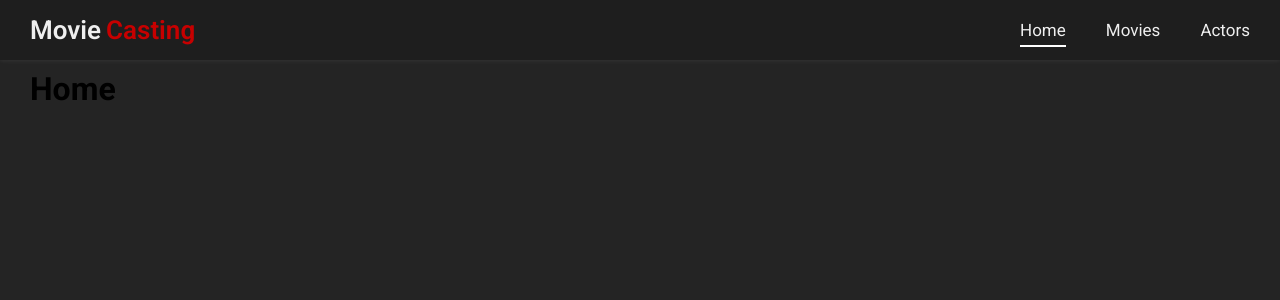
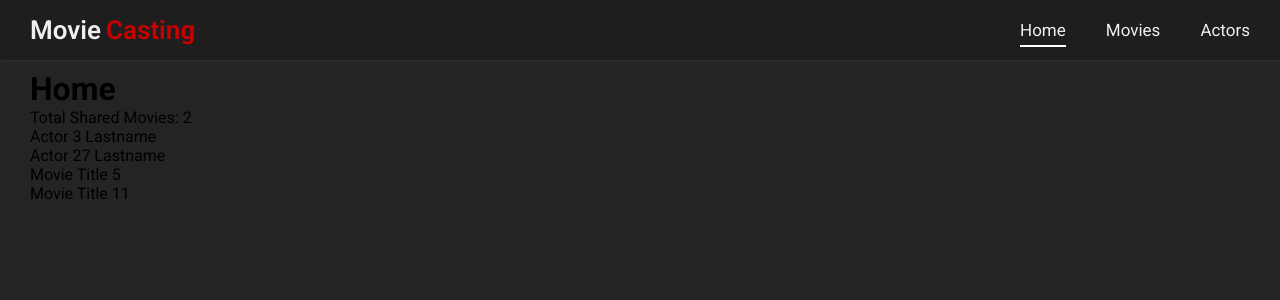
Before and after one commit to nikolai-dimitrov/Sirma-Movie-App, a React (Vite) app in the folder Sirma-Movie-App/: page / in a window 1280 px wide. Shown: the top 300 px of the page. Built offline with nearby package versions, Linux system fonts and the light colour scheme.

Commit message:
feat: implement functionality to show actors and movies where they acted in together

```diff
--- a/Sirma-Movie-App/src/components/Home/Home.jsx
+++ b/Sirma-Movie-App/src/components/Home/Home.jsx
@@ -1,12 +1,25 @@
-import { useEffect, useContext } from 'react'
+import { useContext } from 'react'
 import { MovieContext } from '../../contexts/MovieContext';
 export const Home = () => {
-    const { data} = useContext(MovieContext);
+    const { data, topActorPair } = useContext(MovieContext);
+
+    const [actorIdPair, movieIdsArray] = topActorPair;
+    const [firstActorId, secondActorId] = actorIdPair?.split("-") || [];
+
+    const [firstActor, secondActor] = data.actors.filter((el) => (el.ID == firstActorId || el.ID == secondActorId));
+    const moviesPlayed = movieIdsArray?.map((searchedMovieId) => data.movies.find((el) => el.ID == searchedMovieId))
+
+    const sharedMoviesCount = moviesPlayed?.length;
 
     return (
         <>
             <h1>Home</h1>
-            {/* <button onClick={addRole}>Add Role</button> */}
+            <p>Total Shared Movies: {sharedMoviesCount}</p>
+            <p>{firstActor?.FullName}</p>
+            <p>{secondActor?.FullName}</p>
+            {moviesPlayed?.map((currentMovie) => (
+                <p key={currentMovie.ID}>{currentMovie.Title}</p>
+            ))}
         </>
     )
 }
```
